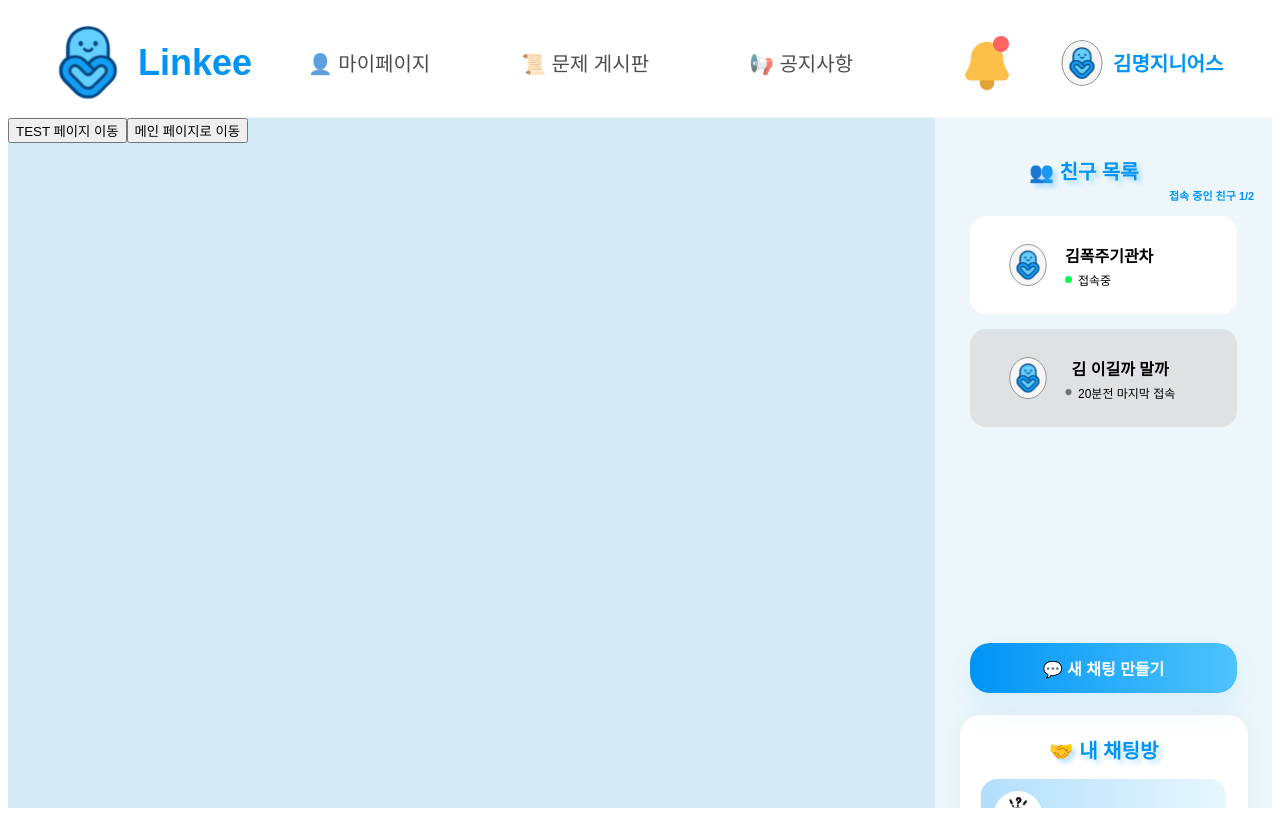
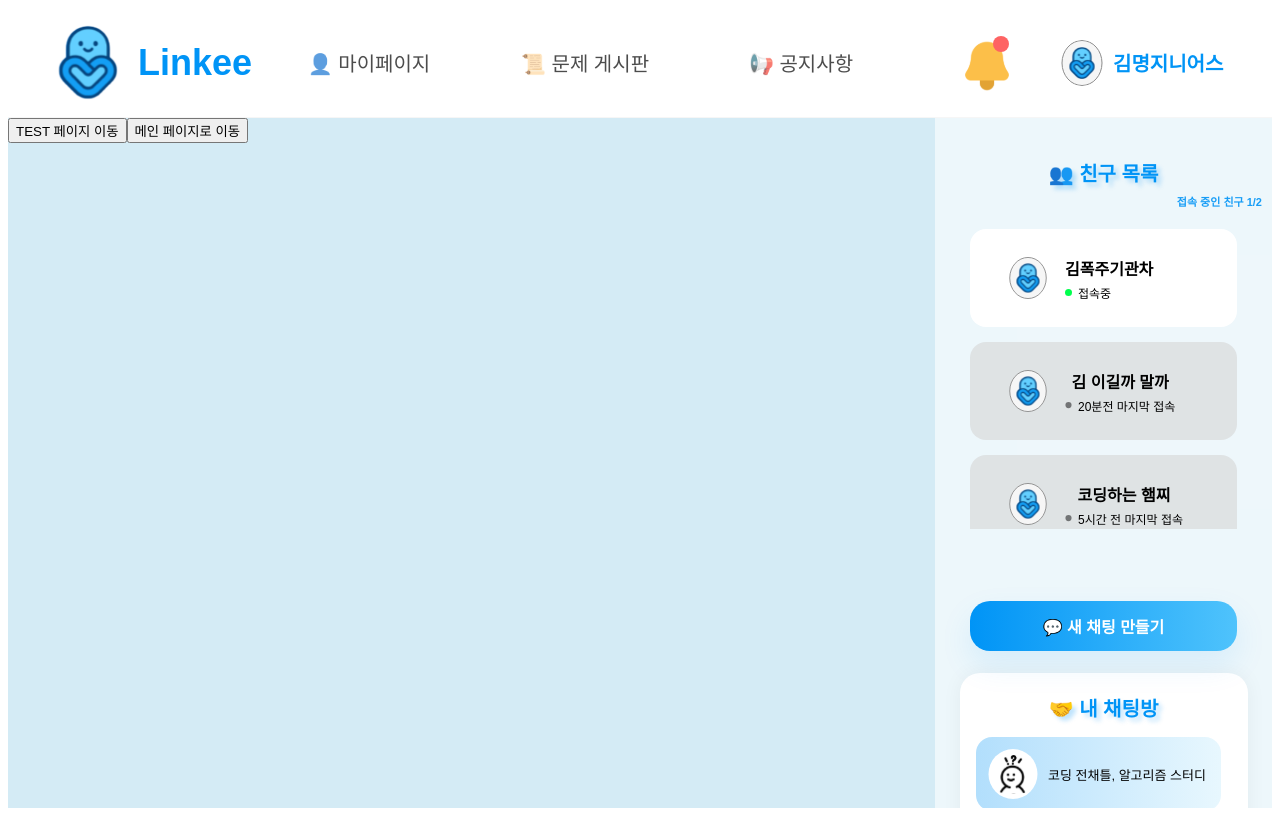
Before and after one commit to Linkee-Project/Linkee-Front-Vue, a Vue app in the folder Linkee-front/Linkee-front-vue/: page / in a window 1280 px wide. Built offline with nearby package versions, Linux system fonts and the light colour scheme.

Commit message:
feat: 사이드바 레이아웃 수정완료

```diff
--- a/Linkee-front/Linkee-front-vue/src/components/layout/user/UserSidebar.css
+++ b/Linkee-front/Linkee-front-vue/src/components/layout/user/UserSidebar.css
@@ -10,42 +10,46 @@
 /*----------------------------------------------------------------------------*/
 /* 친구 목록 */
 .section-header {
-    position: relative;
     display: flex;
+    flex-direction: column;
     align-items: center;
-    margin-bottom: 14px;
+    margin-top: 40px;
+    margin-bottom: 20px;
     font-weight: 700;
-
 }
 
 .section-header .title {
-    position: absolute;
-    opacity: 1;
-    top: 38px;
-    left: 94px;
     font-size: 20px;
     color: #0094F6;
     text-shadow: 4px 4px 4px rgba(0, 148, 246, 0.25);
     font-weight: 700;
+    margin-bottom: 6px;
 }
 
+
 .section-header .count {
-    position: absolute;
-    opacity: 1;
-    top: 69px;
-    left: 234px;
     font-size: 11px;
-    color: #0094F6; /* 흐린 색으로 보조 정보 표시 */
+    color: #0094F6;
+    opacity: 0.9;
+    align-self: flex-end;
+    margin-right: 10px;
 }
 /*----------------------------------------------------------------------------*/
 /* 친구 카드 리스트 */
+.friend-scroll-area {
+    max-height: 300px; /* ✔ 친구 목록이 이 범위 안에서만 스크롤 */
+    overflow-y: auto;
+    margin-left: 35px;   /* 기존 friend-list margin 옮김 */
+    margin-top: 10px;
+    padding-right: 10px; /* 스크롤바 공간 확보 */
+}
+
 
 .friend-list {
     display: flex;
     flex-direction: column;
     gap: 15px;
-    margin-top: 98px;
-    margin-left: 35px;
+
 }
 
 .friend-card {
@@ -109,10 +113,9 @@
 .button-area {
     display: flex;
     justify-content: center;
-    margin-top: 214px;
+    margin-top: 70px;
 }
 
-/* BaseButton.vue의 btn--blue + btn--medium 타겟팅 */
 .button-area .btn.btn--blue.btn--medium {
     width: 267px !important;
     height: 50px !important;
@@ -140,10 +143,11 @@
     background: #ffffff;
     border-radius: 20px;
     padding: 20px 0 20px 0;
-    margin: 0 auto;           /* 가운데 정렬 */
-    margin-top: 20px;
+    margin: 0 auto;
+    margin-top: 40px;
     box-shadow: 0 0 20px rgba(0,0,0,0.05);
 }
+
 
 /* 내 채팅방 제목 */
 .myroom-header {
@@ -158,6 +162,11 @@
     text-shadow: 4px 4px 4px rgba(0, 148, 246, 0.25);
 }
 
+.room-scroll-area {
+    max-height: 260px;        /* 원하는 높이 */
+    overflow-y: auto;         /* 스크롤 활성화 */
+    padding-right: 10px;      /* 스크롤바 공간 */
+}
 
 .room-list {
     display: flex;
--- a/Linkee-front/Linkee-front-vue/src/components/layout/user/UserSidebar.vue
+++ b/Linkee-front/Linkee-front-vue/src/components/layout/user/UserSidebar.vue
@@ -2,12 +2,50 @@
 //버튼 컴포넌트 가져오기
 import BlueButton from "@/components/base/button/BaseButton.vue";
 import "./UserSidebar.css";
+import profileImg from "@/assets/profile_img.svg";
+import onlineIcon from "@/assets/online.svg";
+import offlineIcon from "@/assets/offline.svg";
+
 
 //채팅방 여러개 만들기
 const rooms = [
   { id: 1, title: "코딩 전채틀, 알고리즘 스터디" },
   { id: 2, title: "코딩 전채틀, 알고리즘 스터디" },
-  { id: 3, title: "코딩 전채틀, 알고리즘 스터디" }
+  { id: 3, title: "코딩 전채틀, 알고리즘 스터디" },
+  { id: 4, title: "코딩 전채틀, 알고리즘 스터디" }
+];
+
+//친구 여러개 만들기
+// ✔ 친구 4명 데이터
+const friends = [
+  {
+    id: 1,
+    name: "김폭주기관차",
+    status: "접속중",
+    online: true,
+    avatar: profileImg
+  },
+  {
+    id: 2,
+    name: "김 이길까 말까",
+    status: "20분전 마지막 접속",
+    online: false,
+    avatar: profileImg
+  },
+  {
+    id: 3,
+    name: "코딩하는 햄찌",
+    status: "5시간 전 마지막 접속",
+    online: false,
+    avatar: profileImg
+  },
+  {
+    id: 4,
+    name: "주말만 기다리는 중",
+    status: "접속중",
+    online: true,
+    avatar: profileImg
+  }
 ];
 </script>
 
@@ -22,32 +60,36 @@ const rooms = [
       </div>
 
       <!-- 친구 카드 리스트 영역 -->
+      <div class="friend-scroll-area">
         <div class="friend-list">
-        <!-- 나중에 수정!!!!!!!!!!!!!!!!!!!!!!!!!!!!!!!!  -->
-        <button class="friend-card online">
-          <img class="avatar" src="@/assets/profile_img.svg" alt="friend avatar" />
+
+          <!-- ✔ v-for로 친구 목록 반복 렌더링 -->
+          <button
+              class="friend-card"
+              :class="{ online: friend.online }"
+              v-for="friend in friends"
+              :key="friend.id"
+          >
+            <img class="avatar" :src="friend.avatar" alt="friend avatar" />
 
             <div class="info">
-            <p class="name">김폭주기관차</p>
+              <p class="name">{{ friend.name }}</p>
+
               <div class="status-row">
-              <img class="status-color" src="@/assets/online.svg" alt="online"/>
-              <span class="status">접속중</span>
+                <!-- 온라인/오프라인 색상 아이콘 자동 변경 -->
+                <img
+                    class="status-color"
+                    :src="friend.online ? onlineIcon : offlineIcon"
+                    alt="status icon"
+                />
+                <span class="status">{{ friend.status }}</span>
               </div>
             </div>
           </button>
 
-        <!-- 오프라인 -->
-        <button class="friend-card">
-          <img class="avatar" src="@/assets/profile_img.svg" alt="friend avatar" />
-          <div class="info">
-            <p class="name">김 이길까 말까</p>
-            <div class="status-row">
-              <img class="status-color" src="@/assets/offline.svg" alt="online"/>
-              <span class="status">20분전 마지막 접속</span>
         </div>
       </div>
-        </button>
-      </div>
+
 
       <!-- 새 채팅방 만들기 버튼 -->
       <div class="button-area">
@@ -61,12 +103,14 @@ const rooms = [
           <span class="myroom-title">🤝 내 채팅방</span>
         </div>
 
+        <div class="room-scroll-area">
           <div class="room-list">
             <button class="room-card" v-for="room in rooms" :key="room.id">
               <img class="room-icon" src="@/assets/chat_room_img.svg" alt="room icon" />
               <p class="room-text">{{ room.title }}</p>
             </button>
           </div>
+        </div>
 
       </div>
     </div>
```
Lines whose indentation alone changed are shown as unchanged.
